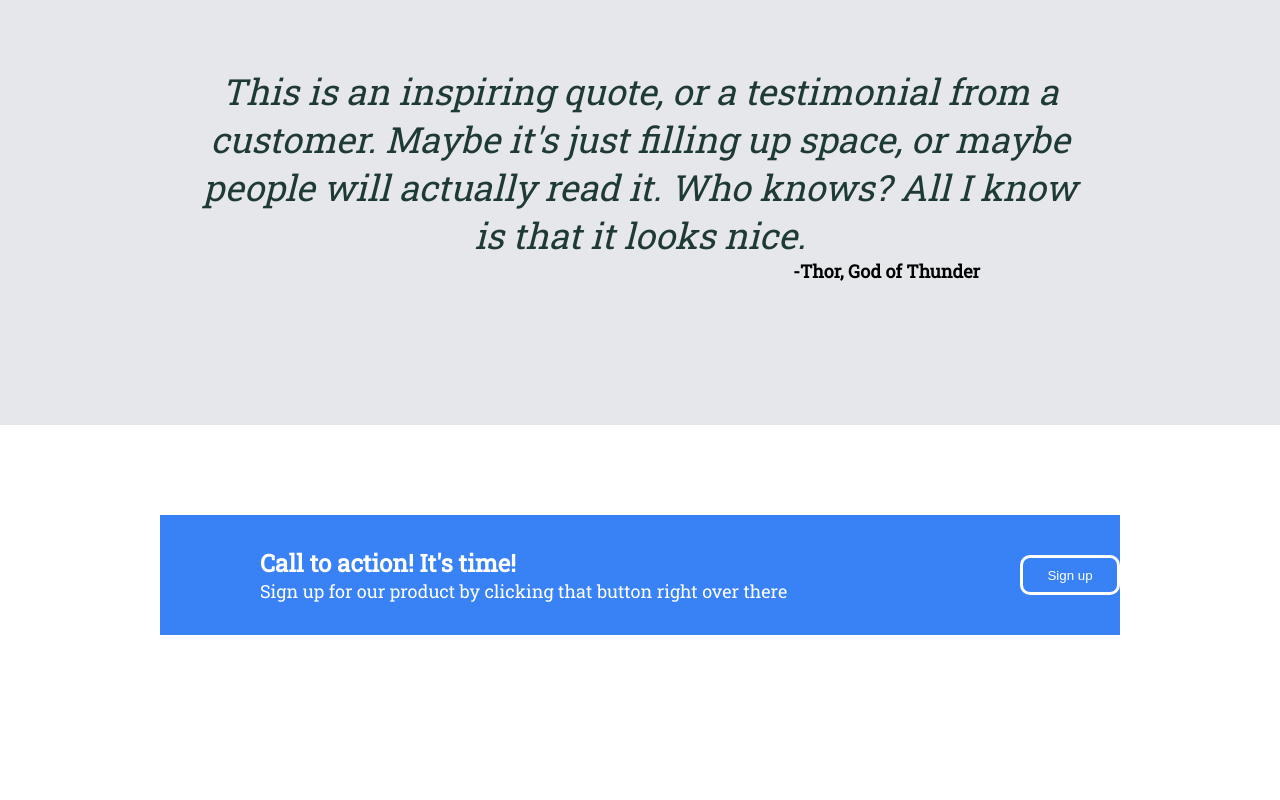
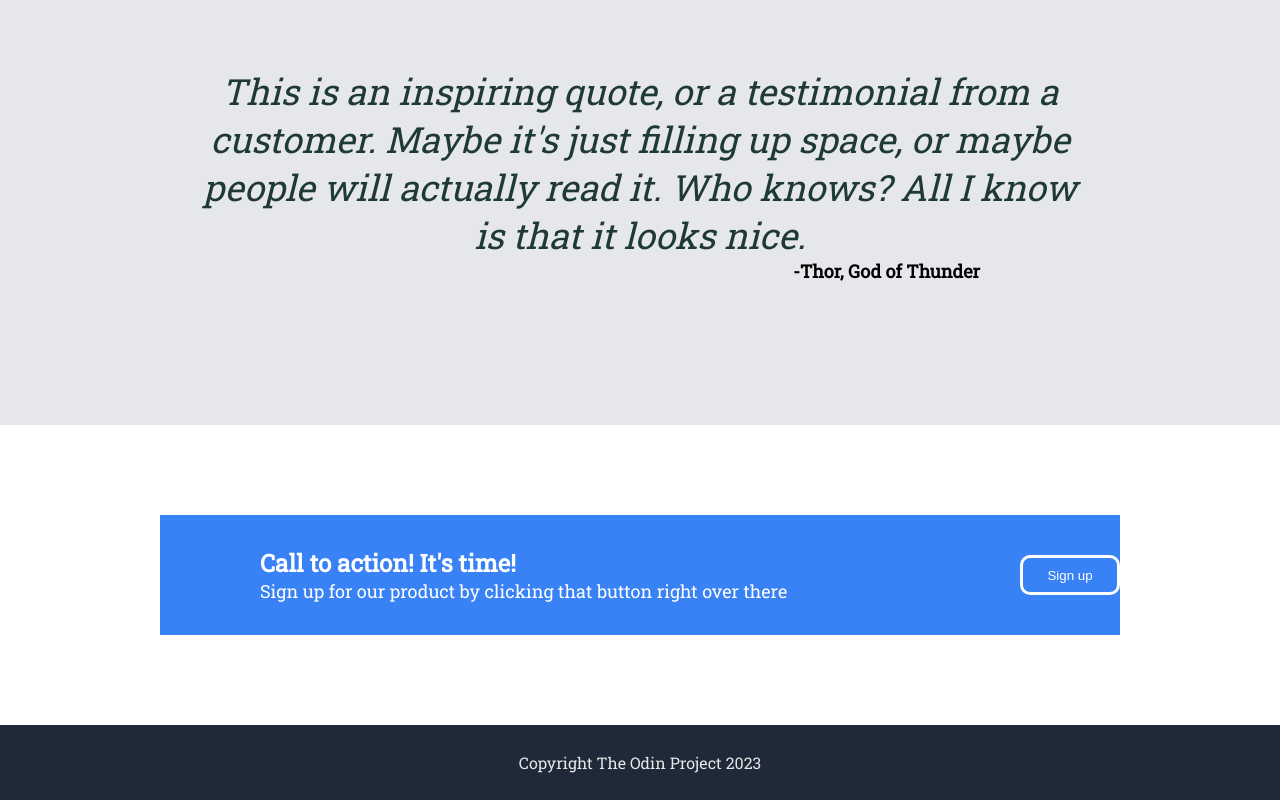
Before and after one commit to tooly11/odin-landing-page, a plain HTML site: page index.html in a window 1280 px wide. Shown: the part 1133-1933 px from the top of the page. Before the commit the page ends 1858 px from the top, so only its background shows below. Drawn offline with Linux system fonts and the light colour scheme.

Commit message:
added footer

```diff
--- a/index.html
+++ b/index.html
@@ -72,5 +72,8 @@
                 </div>
             </div>
         </div>
+        <div class="footer">
+            Copyright The Odin Project 2023
+        </div>
     </body>
 </html>
--- a/styles.css
+++ b/styles.css
@@ -194,3 +194,12 @@ h4 {
     border: 3px solid white;
     border-radius: 10px;
 }
+
+.footer {
+    display: flex;
+    justify-content: center;
+    background-color: #1F2937;
+    color: #E5E7E8;
+    height: 75px;
+    align-items: center;
+}
```
